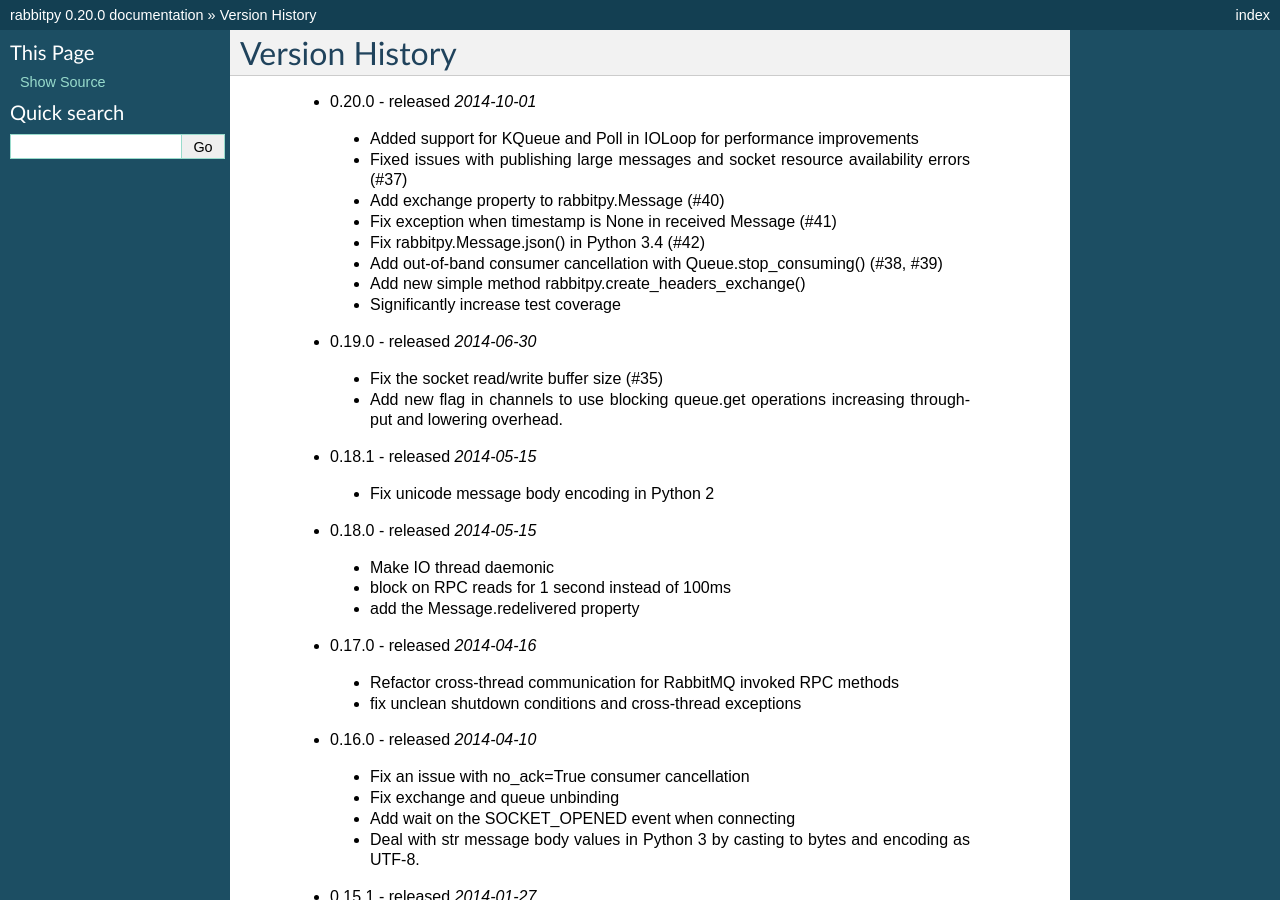
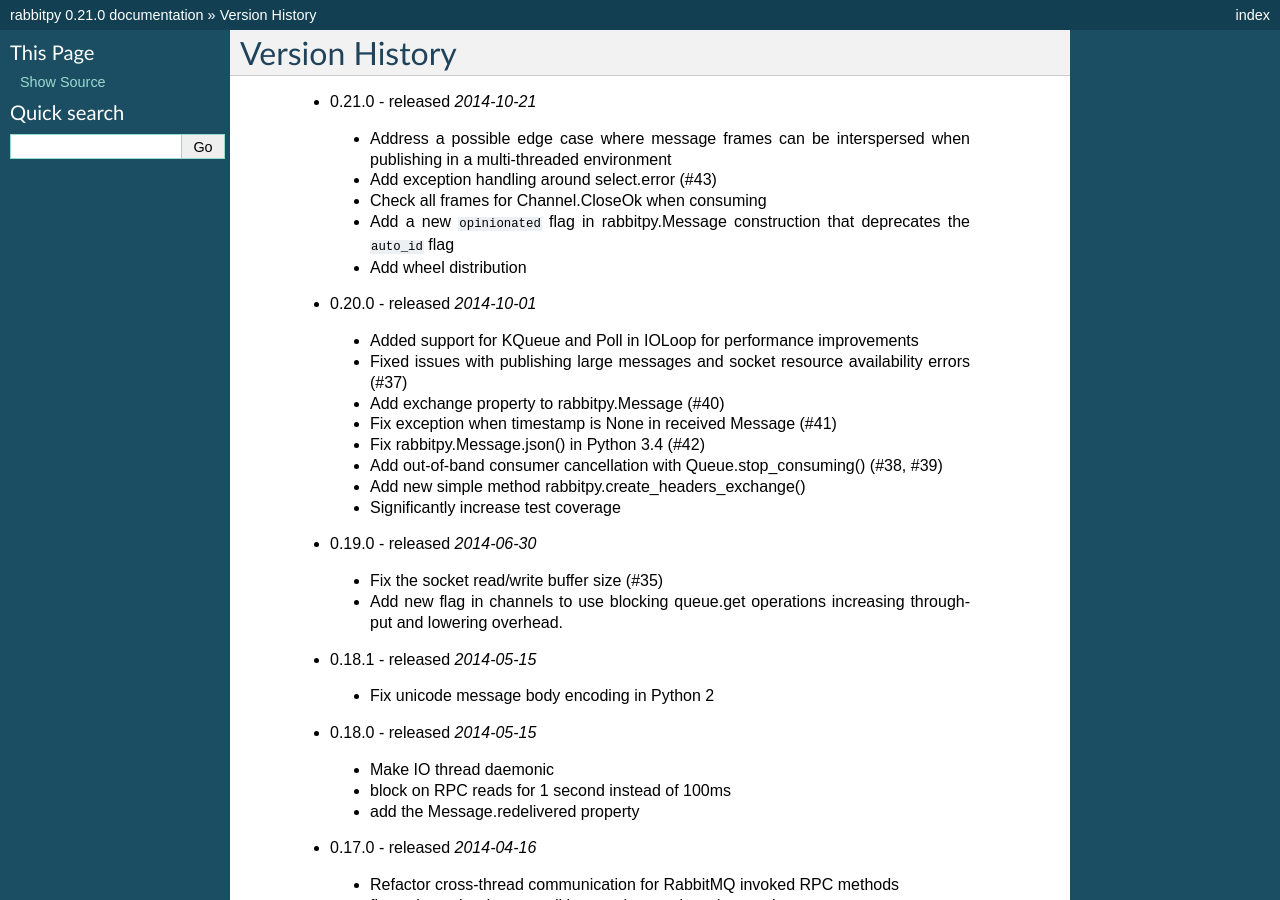
Before and after one commit to gmr/rabbitpy, a Sphinx documentation site: the page built from docs/history.rst, in a window 1280 px wide and 900 px high. Built offline with Sphinx 7.4.7, drawn with Linux system fonts in a browser that asks for light colours; some of the changed text lies outside the part shown.

Commit message:
Bump version and history

```diff
--- a/docs/history.rst
+++ b/docs/history.rst
@@ -1,5 +1,11 @@
 Version History
 ---------------
+ - 0.21.0 - released *2014-10-21*
+  - Address a possible edge case where message frames can be interspersed when publishing in a multi-threaded environment
+  - Add exception handling around select.error (#43)
+  - Check all frames for Channel.CloseOk when consuming
+  - Add a new ``opinionated`` flag in rabbitpy.Message construction that deprecates the ``auto_id`` flag
+  - Add wheel distribution
  - 0.20.0 - released *2014-10-01*
   - Added support for KQueue and Poll in IOLoop for performance improvements
   - Fixed issues with publishing large messages and socket resource availability errors (#37)
--- a/rabbitpy/__init__.py
+++ b/rabbitpy/__init__.py
@@ -2,7 +2,7 @@
 rabbitpy, a pythonic RabbitMQ client
 
 """
-__version__ = '0.20.0'
+__version__ = '0.21.0'
 version = __version__
 import logging
 
--- a/setup.py
+++ b/setup.py
@@ -9,7 +9,7 @@
         'client library')
 
 setuptools.setup(name='rabbitpy',
-                 version='0.20.0',
+                 version='0.21.0',
                  description=desc,
                  long_description=open('README.rst').read(),
                  author='Gavin M. Roy',
```
